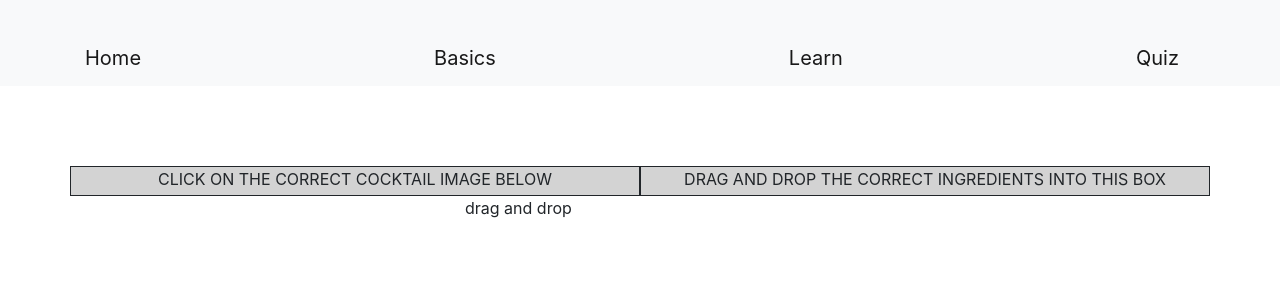
After one commit to cbcobashatse/basic_cocktails, a Flask app: template templates/quiz_cocktail.html in a window 1280 px wide. The commit adds this page. Shown: the top 300 px of the page. Run offline with Flask 2, Linux system fonts and the light colour scheme; the template is opened without the code that fills it, so the values that code supplies are empty; some libraries are stand-ins or nearby versions.

Commit message:
added code to handle the quiz homepage

```diff
--- a/static/main.css
+++ b/static/main.css
@@ -12,3 +12,20 @@
     padding: 50px;
 
 }
+
+.bold{
+    font-weight: bold;
+}
+
+.quiz_name{
+    text-align: center;
+    padding-bottom: 50px;
+}
+
+.task{
+    background-color: lightgrey;
+    border-style: solid;
+    border-width: 1px;
+    height: 30px;
+    text-align: center;
+}
--- /dev/null
+++ b/templates/quiz_cocktail.html
@@ -0,0 +1,37 @@
+<!--takes 1 quiz and displays the drag and drop question first. this is directly connected to the server.py -->
+
+{% extends "layout.html" %}
+
+{% block content %}
+
+<div id = "container">
+    <div class="row bold quiz_name serif">
+        {{cocktail.title}}
+    </div>
+    <div class="row">
+        <div class="col-md-6 task">
+            CLICK ON THE CORRECT COCKTAIL IMAGE BELOW
+        </div>
+        <div class="col-md-6 task">
+            DRAG AND DROP THE CORRECT INGREDIENTS INTO THIS BOX
+        </div>
+    </div>
+    <div class = "row">
+        <div class = "col-md-4">
+            <div class = "title serif row">
+                {{cocktail.title}}
+            </div>
+            <br>
+            <div class = "row">
+                <img class = "image" src="{{cocktail.image}}">
+            </div>
+
+        </div>
+        <div class="col-md-8">
+            drag and drop
+        </div>
+
+
+    </div>
+
+{% endblock %}
```
Also changed, not shown: static/quiz.js (+33 -1 lines), templates/quiz.html (+10 -2 lines).
